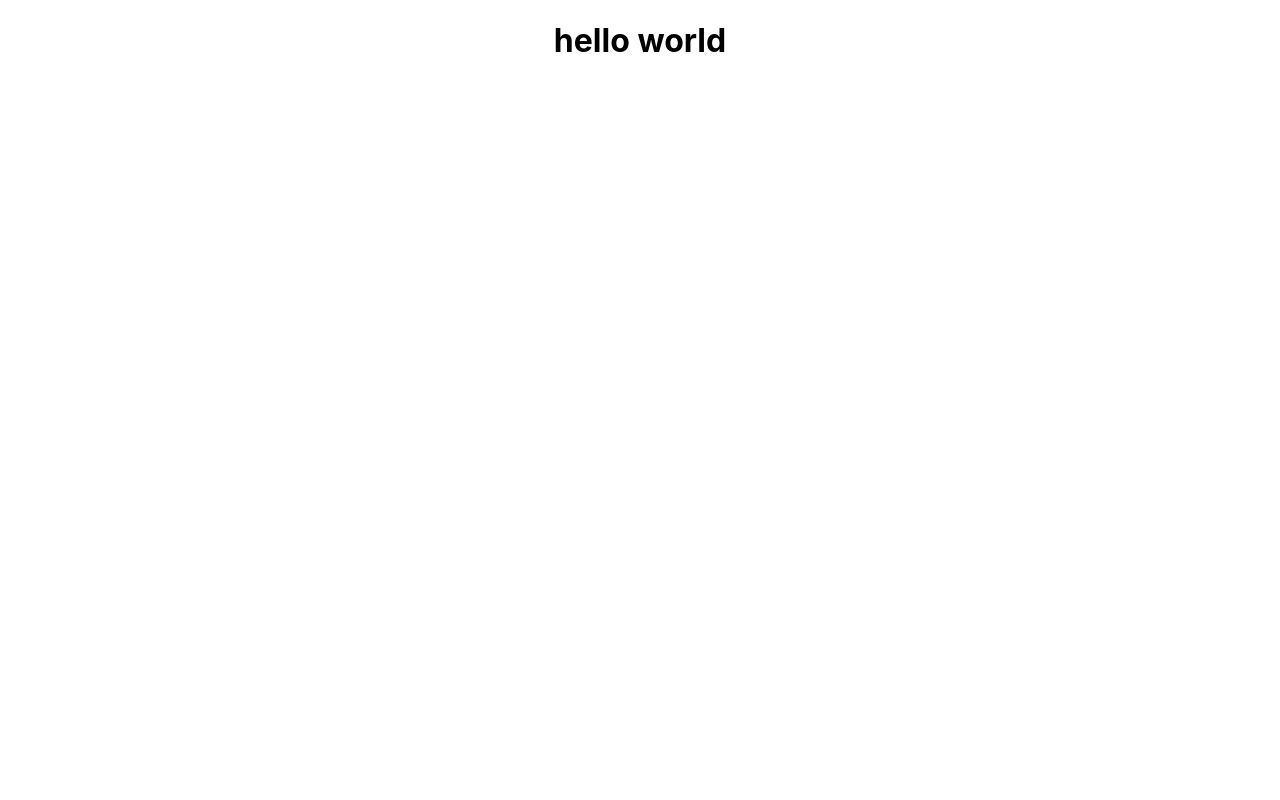
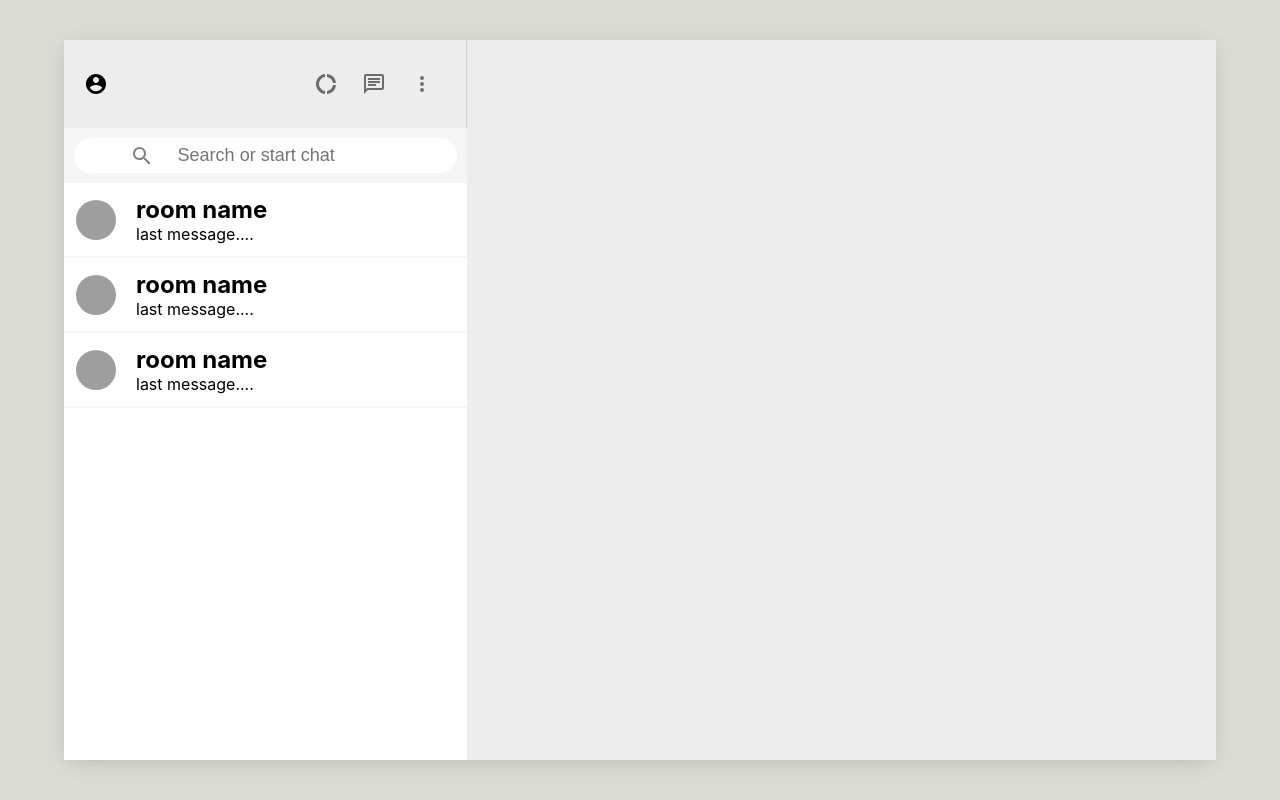
Before and after one commit to jonytalukdar/whatsapp-clone, a React (Create React App) app: page / in a window 1280 px wide. Built offline with nearby package versions, Linux system fonts and the light colour scheme; grey boxes are pictures that could not be loaded; the HTML template or start-up script is replaced by a standard one.

Commit message:
added sidebar

```diff
--- a/package.json
+++ b/package.json
@@ -3,6 +3,8 @@
   "version": "0.1.0",
   "private": true,
   "dependencies": {
+    "@material-ui/core": "^4.12.3",
+    "@material-ui/icons": "^4.11.2",
     "@testing-library/jest-dom": "^5.16.1",
     "@testing-library/react": "^12.1.2",
     "@testing-library/user-event": "^13.5.0",
--- a/src/App.css
+++ b/src/App.css
@@ -1,38 +1,14 @@
-.App {
-  text-align: center;
+.app {
+  background-color: #dadbd3;
+  height: 100vh;
+  display: grid;
+  place-items: center;
 }
 
-.App-logo {
-  height: 40vmin;
-  pointer-events: none;
+.app-body {
+  display: flex;
+  background-color: #ededed;
+  height: 90vh;
+  width: 90vw;
+  box-shadow: -1px 4px 20px -6px rgba(0, 0, 0, 0.2);
 }
-
-@media (prefers-reduced-motion: no-preference) {
-  .App-logo {
-    animation: App-logo-spin infinite 20s linear;
-  }
-}
-
-.App-header {
-  background-color: #282c34;
-  min-height: 100vh;
-  display: flex;
-  flex-direction: column;
-  align-items: center;
-  justify-content: center;
-  font-size: calc(10px + 2vmin);
-  color: white;
-}
-
-.App-link {
-  color: #61dafb;
-}
-
-@keyframes App-logo-spin {
-  from {
-    transform: rotate(0deg);
-  }
-  to {
-    transform: rotate(360deg);
-  }
-}
--- a/src/App.js
+++ b/src/App.js
@@ -1,9 +1,14 @@
 import './App.css';
+import Sidebar from './components/Sidebar';
 
 function App() {
   return (
-    <div className="App">
-      <h1>hello world</h1>
+    <div className="app">
+      <div className="app-body">
+        {/* sidebar */}
+        <Sidebar />
+        {/* chat */}
+      </div>
     </div>
   );
 }
--- /dev/null
+++ b/src/components/Sidebar.js
@@ -0,0 +1,51 @@
+import React from 'react';
+
+import './Siderbar.css';
+import { IconButton } from '@material-ui/core';
+import {
+  DonutLarge,
+  AccountCircle,
+  ChatOutlined,
+  MoreVert,
+  SearchOutlined,
+} from '@material-ui/icons';
+import SidebarChats from './SidebarChats';
+
+function Sidebar() {
+  return (
+    <div className="sidebar">
+      {/* header */}
+      <div className="sidebar-header">
+        <AccountCircle />
+        <div className="sidebar-rightSide">
+          <IconButton>
+            <DonutLarge />
+          </IconButton>
+          <IconButton>
+            <ChatOutlined />
+          </IconButton>
+          <IconButton>
+            <MoreVert />
+          </IconButton>
+        </div>
+      </div>
+
+      {/* sidebar search */}
+      <div className="sidebar-search">
+        <div className="sidebar-searchContainer">
+          <SearchOutlined />
+          <input type="text" placeholder="Search or start chat" />
+        </div>
+      </div>
+
+      {/* chats rooms */}
+      <div className="sidebar-chats">
+        <SidebarChats />
+        <SidebarChats />
+        <SidebarChats />
+      </div>
+    </div>
+  );
+}
+
+export default Sidebar;
--- /dev/null
+++ b/src/components/SidebarChats.css
@@ -0,0 +1,23 @@
+.sidebarChats {
+  display: flex;
+  align-items: center;
+  padding: 12px;
+  border-bottom: 2px solid #f6f6f6;
+  cursor: pointer;
+}
+
+.sidebarChats:hover {
+  background-color: #ebebeb;
+}
+
+.sidebarChats-info {
+  margin-left: 20px;
+}
+
+.sidebarChats-info h2 {
+  margin: 0;
+}
+
+.sidebarChats-info p {
+  margin: 0;
+}
--- /dev/null
+++ b/src/components/SidebarChats.js
@@ -0,0 +1,24 @@
+import React, { useEffect, useState } from 'react';
+import { Avatar } from '@material-ui/core';
+
+import './SidebarChats.css';
+
+const SidebarChats = () => {
+  const [seed, setSeed] = useState('');
+
+  useEffect(() => {
+    setSeed(Math.floor(Math.random() * 5000));
+  }, []);
+
+  return (
+    <div className="sidebarChats">
+      <Avatar src={`https://avatars.dicebear.com/api/adventurer/${seed}.svg`} />
+      <div className="sidebarChats-info">
+        <h2>room name</h2>
+        <p>last message....</p>
+      </div>
+    </div>
+  );
+};
+
+export default SidebarChats;
--- /dev/null
+++ b/src/components/Siderbar.css
@@ -0,0 +1,60 @@
+.sidebar {
+  display: flex;
+  flex-direction: column;
+  flex: 0.35;
+}
+
+.sidebar-header {
+  display: flex;
+  justify-content: space-between;
+  align-items: center;
+  padding: 20px;
+  border-right: 1px solid lightgray;
+}
+
+.sidebar-rightSide {
+  display: flex;
+  align-items: center;
+  justify-content: space-between;
+  min-width: 8vw;
+}
+
+.sidebar-search {
+  display: flex;
+  align-items: center;
+  background-color: #f6f6f6;
+  height: 35px;
+  padding: 10px;
+}
+
+.sidebar-searchContainer {
+  display: flex;
+  align-items: center;
+  justify-content: center;
+  background-color: white;
+  width: 100%;
+  height: 35px;
+  border-radius: 20px;
+}
+
+.sidebar-searchContainer > input {
+  border: none;
+  font-size: 18px;
+  margin-left: 12px;
+}
+
+.sidebar-searchContainer > input:focus {
+  background-color: transparent;
+  outline: none;
+}
+
+.sidebar-searchContainer > .MuiSvgIcon-root {
+  color: gray;
+  padding: 10px;
+}
+
+.sidebar-chats {
+  flex: 1;
+  background-color: white;
+  overflow: scroll;
+}
```
Also changed, not shown: 1 other file (tests, documents, lock files or other folders).
